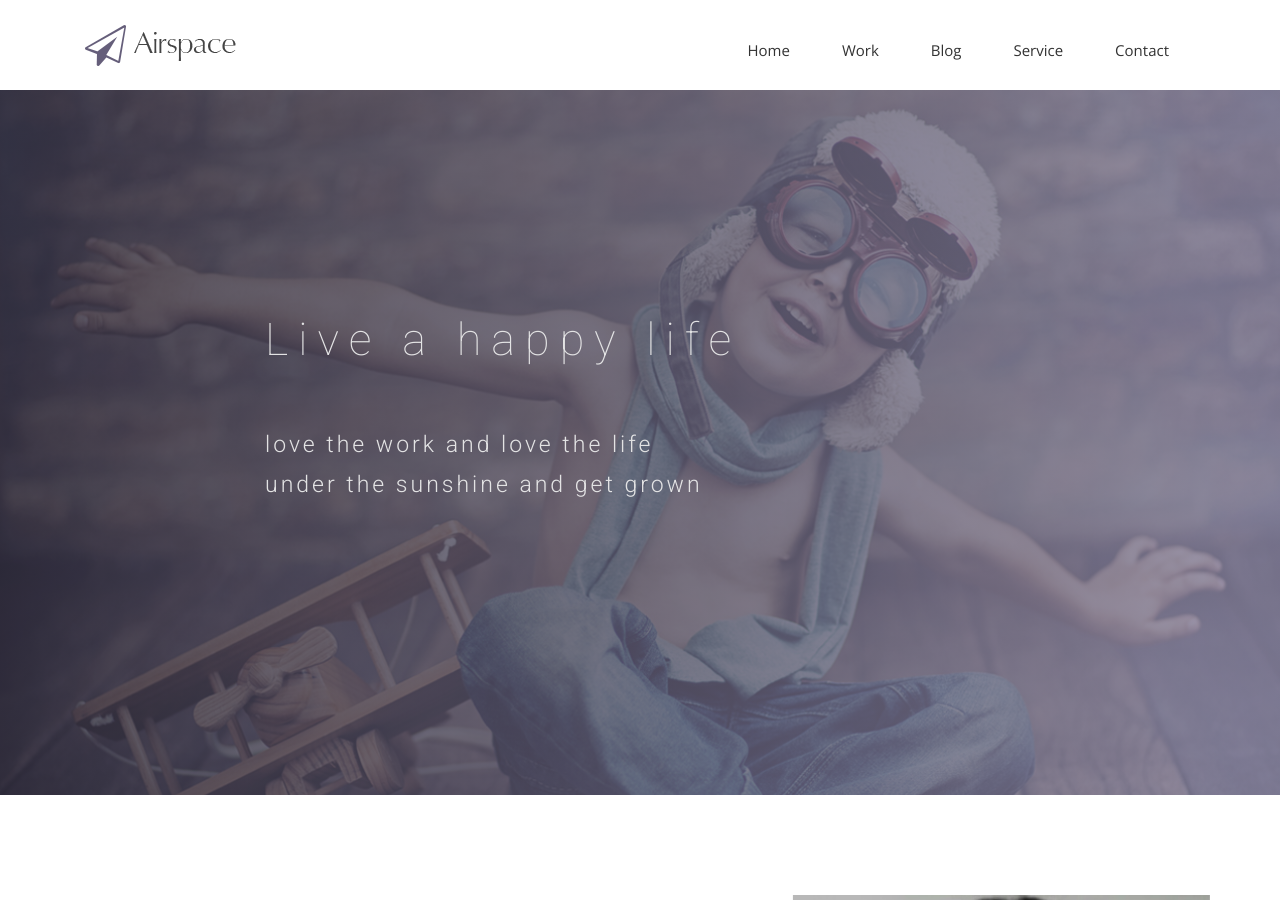
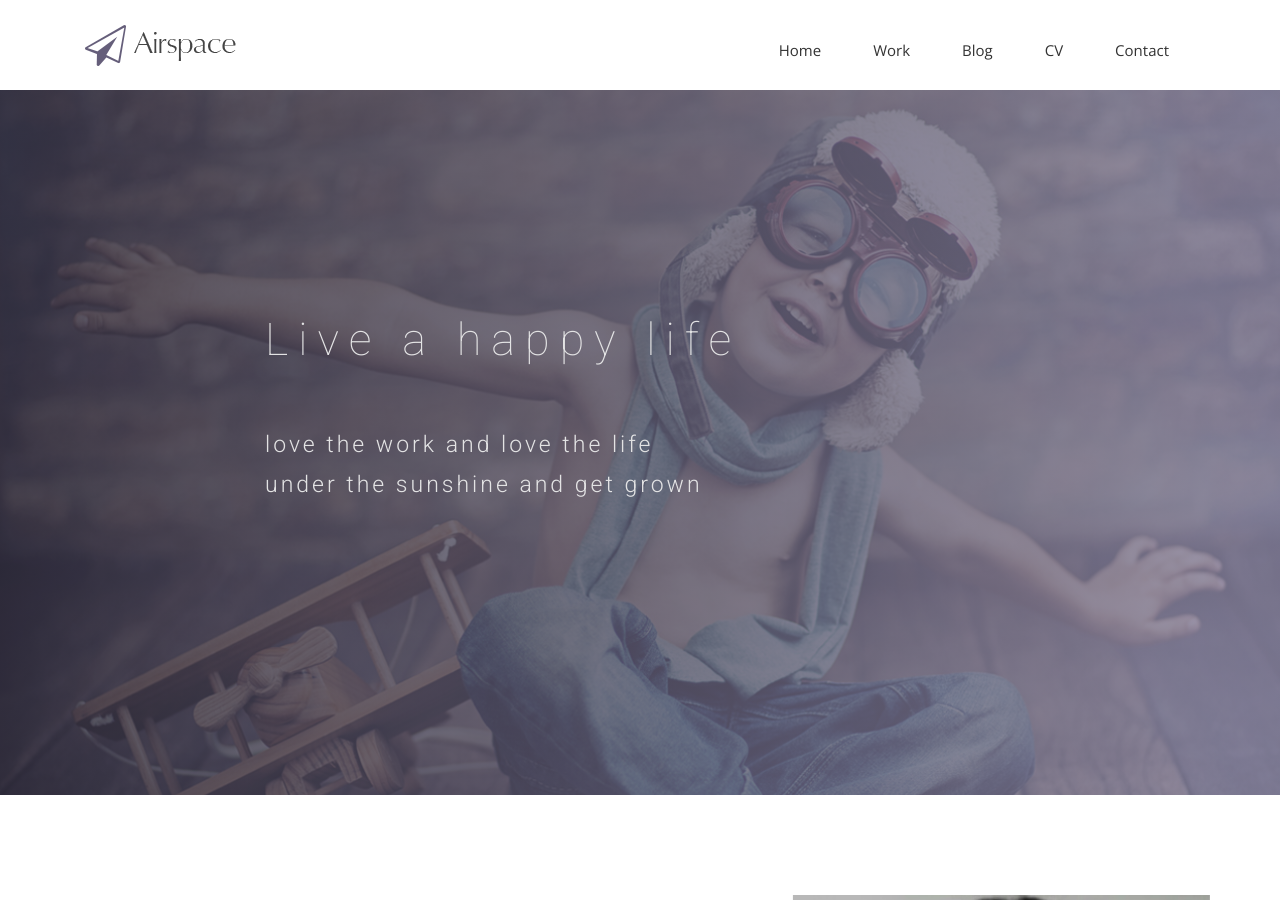
Before and after one commit to lichenleiZJU/lichenleiZJU.github.io, a Jekyll site: the page built from index.html, in a window 1280 px wide and 900 px high. Built offline with Jekyll 4.4.1, drawn with Linux system fonts in a browser that asks for light colours; nearby versions of some CDN libraries; some web fonts are replaced.

Commit message:
Update header.html

```diff
--- a/_includes/header.html
+++ b/_includes/header.html
@@ -24,7 +24,7 @@
                 <li><a href="{{ site.baseurl }}/">Home</a></li>
                 <li><a href="{{ site.baseurl }}/work">Work</a></li>
                 <li><a href="{{ site.baseurl }}/blog">Blog</a></li>
-                <li><a href="{{ site.baseurl }}/Service">Service</a></li>
+                <li><a href="{{ site.baseurl }}/cv">CV</a></li>
                 <li><a href="{{ site.baseurl }}/contact">Contact</a></li>
               </ul>
             </div><!-- /.navbar-collapse -->
```
